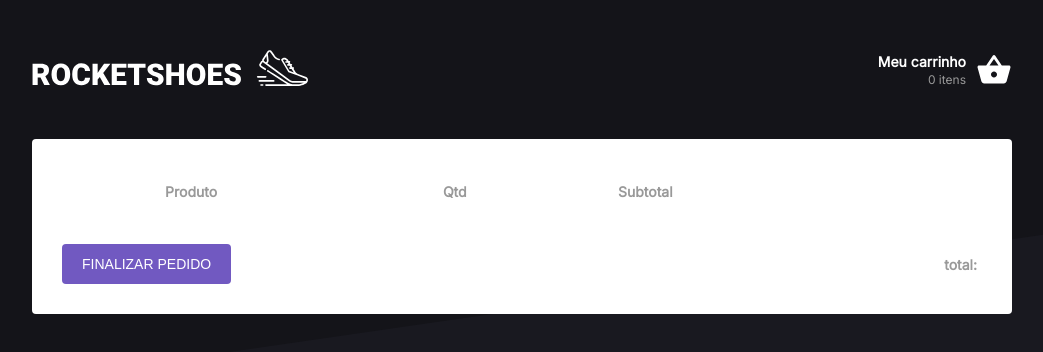
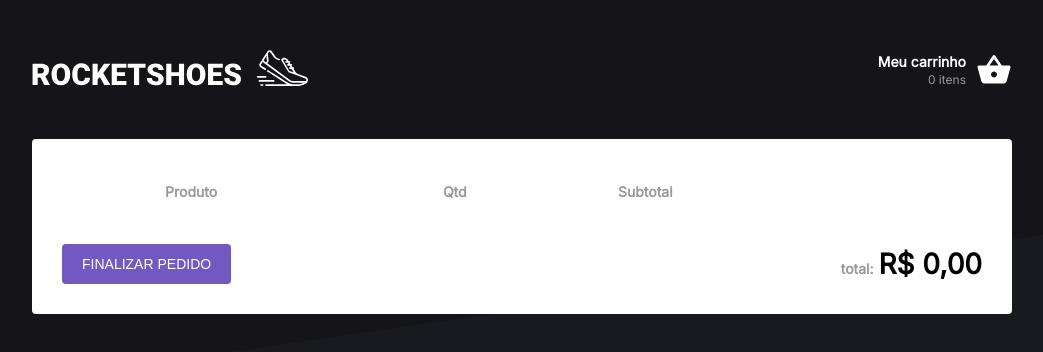
Before and after one commit to carlos-dev/rocketshoes, a React (Create React App) app: page /cart in a window 1280 px wide. Shown: the top 352 px of the page, without its empty margins (118-1161 px from the left). Built offline with nearby package versions, Linux system fonts and the light colour scheme.

Commit message:
exibindo quantidades

```diff
--- a/src/pages/cart/index.js
+++ b/src/pages/cart/index.js
@@ -88,6 +88,11 @@
     ...product,
     subtotal: formatPrice(product.price * product.amount),
   })),
+  total: formatPrice(
+    state.cart.reduce((total, product) => {
+      return total + product.price * product.amount;
+    }, 0),
+  ),
 });
 
 const mapDispatchToProps = (dispatch) =>
--- a/src/pages/home/index.js
+++ b/src/pages/home/index.js
@@ -33,6 +33,8 @@
 
   render() {
     const {products} = this.state;
+    const {amount} = this.props;
+
     return (
       <ProductList>
         {products.map((product) => (
@@ -43,7 +45,8 @@
 
             <button onClick={() => this.handleAddProduct(product)}>
               <div>
-                <MdAddShoppingCart size={16} color="#fff" /> 3
+                <MdAddShoppingCart size={16} color="#fff" />
+                {amount[product.id] || 0}
               </div>
 
               <span>Adicionar ao carrinho</span>
@@ -55,7 +58,15 @@
   }
 }
 
+const mapStateToProps = (state) => ({
+  amount: state.cart.reduce((amount, product) => {
+    amount[product.id] = product.amount;
+
+    return amount;
+  }, {}),
+});
+
 const mapDispatchToProps = (dispatch) =>
   bindActionCreators(CartActions, dispatch);
 
-export default connect(null, mapDispatchToProps)(Home);
+export default connect(mapStateToProps, mapDispatchToProps)(Home);
```
